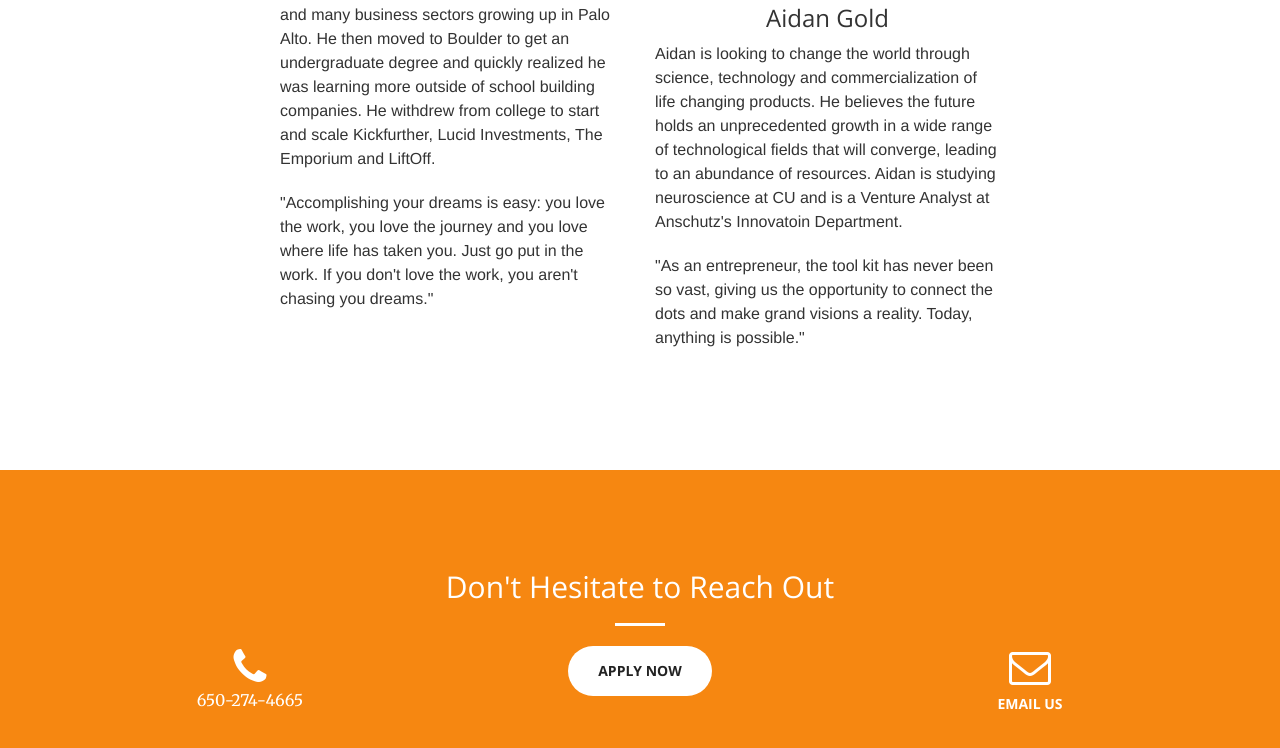
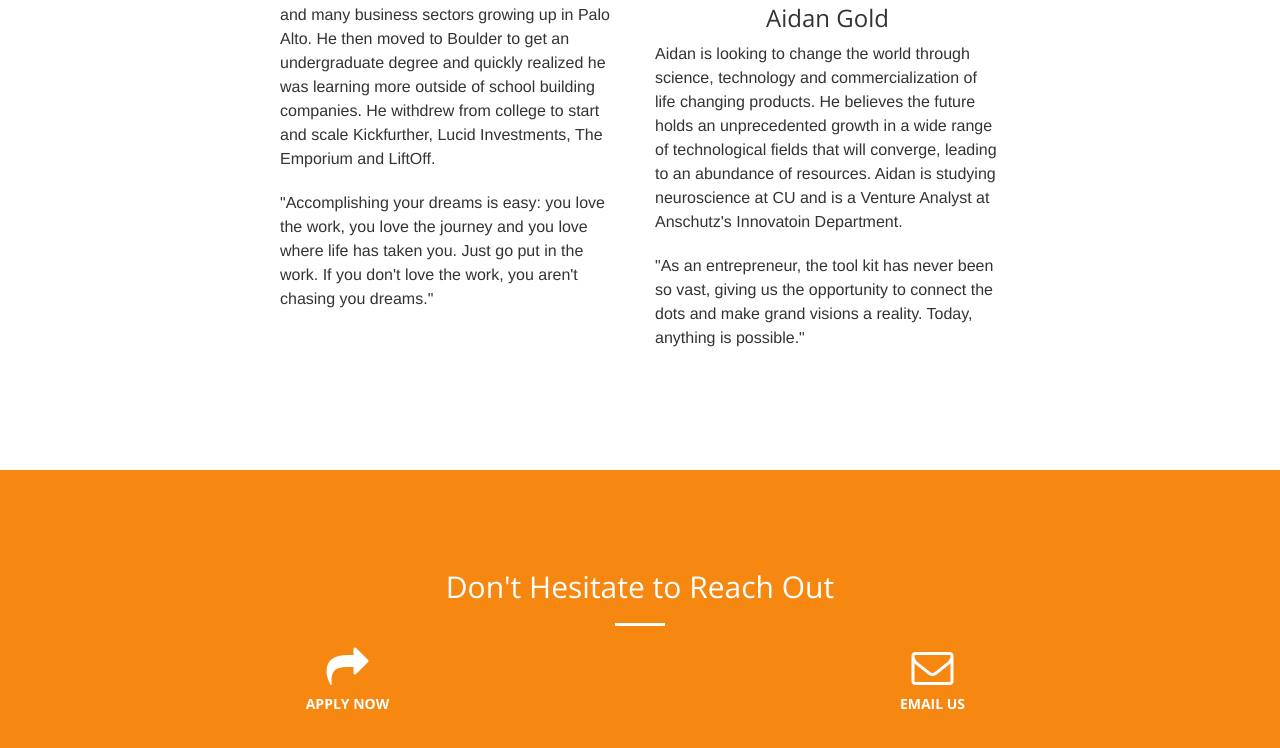
Before and after one commit to liftoffboulder/liftoffboulder.github.io, a website: page index.html in a window 1280 px wide. Shown: the part 2348-3096 px from the top of the page. Drawn offline with nearby package versions, Linux system fonts and the light colour scheme.

Commit message:
augmented footer

```diff
--- a/css/creative.css
+++ b/css/creative.css
@@ -39,7 +39,7 @@ a {
 }
 a:hover,
 a:focus {
-  color: #eb3812;
+  color: #F68711;
 }
 h1,
 h2,
@@ -90,7 +90,7 @@ aside {
 }
 .navbar-default .navbar-header .navbar-brand:hover,
 .navbar-default .navbar-header .navbar-brand:focus {
-  color: #eb3812;
+  color: #F68711;
 }
 .navbar-default .navbar-header .navbar-toggle {
   font-weight: 700;
@@ -148,7 +148,7 @@ aside {
   }
   .navbar-default.affix .navbar-header .navbar-brand:hover,
   .navbar-default.affix .navbar-header .navbar-brand:focus {
-    color: #eb3812;
+    color: #F68711;
   }
   .navbar-default.affix .nav > li > a,
   .navbar-default.affix .nav > li > a:focus {
--- a/index.html
+++ b/index.html
@@ -56,7 +56,7 @@
 
                     </li>
                     <li>
-                      <a class="navbar-brand page-scroll" style="padding-right: 45px" target="_blank" href="https://liftoff.typeform.com/to/YHmZ9l">Apply Now</a>
+                      <a class="navbar-brand page-scroll" style="padding-right: 45px" target="_blank" href="https://aidan24.typeform.com/to/LNlV3q">Apply Now</a>
                     </li>
                     <li>
                     </li>
@@ -72,7 +72,7 @@
             <div class="header-content-inner">
                 <img width="350rem" src="img/liftofflogo.png">
                 <h2 style="font-size:60px">Take your company or idea<br> to the next level.<br></h1>
-                <a style="margin:25px" href="#about" class="btn btn-primary btn-xl page-scroll">Learn More</a><a target="_blank" href="https://liftoff.typeform.com/to/YHmZ9l" class="btn btn-primary btn-xl page-scroll" style="background-color: #2DA97C;">Apply Now</a>
+                <a style="margin:25px" href="#about" class="btn btn-primary btn-xl page-scroll">Learn More</a><a target="_blank" href="https://aidan24.typeform.com/to/LNlV3q" class="btn btn-primary btn-xl page-scroll" style="background-color: #2DA97C;">Apply Now</a>
             </div>
         </div>
     </header>
@@ -90,7 +90,7 @@
                <hr class="light">
                <p class="text-faded"></p>
                <p style="font-family:Helvetica; font-size: 20px;">We founded LiftOff because Boulder is the most poised place to cater to the smartest entrepreneurs. The resources are limitless and the tech community is here to help. That's why LiftOff exists. We are here from idea to exit.</p>
-               <a target="_blank" href="https://liftoff.typeform.com/to/YHmZ9l" class="page-scroll btn btn-default btn-xl sr-button" data-sr-id="6" style="; visibility: visible;  -webkit-transform: translateY(0) scale(1); opacity: 1;transform: translateY(0) scale(1); opacity: 1;-webkit-transition: all 0.35s ease 0s, -webkit-transform 1s cubic-bezier(0.6, 0.2, 0.1, 1) 0.2s, opacity 1s cubic-bezier(0.6, 0.2, 0.1, 1) 0.2s; transition: all 0.35s ease 0s, transform 1s cubic-bezier(0.6, 0.2, 0.1, 1) 0.2s, opacity 1s cubic-bezier(0.6, 0.2, 0.1, 1) 0.2s; ">Tell us about your company!</a>
+               <a target="_blank" href="https://aidan24.typeform.com/to/LNlV3q" class="page-scroll btn btn-default btn-xl sr-button" data-sr-id="6" style="; visibility: visible;  -webkit-transform: translateY(0) scale(1); opacity: 1;transform: translateY(0) scale(1); opacity: 1;-webkit-transition: all 0.35s ease 0s, -webkit-transform 1s cubic-bezier(0.6, 0.2, 0.1, 1) 0.2s, opacity 1s cubic-bezier(0.6, 0.2, 0.1, 1) 0.2s; transition: all 0.35s ease 0s, transform 1s cubic-bezier(0.6, 0.2, 0.1, 1) 0.2s, opacity 1s cubic-bezier(0.6, 0.2, 0.1, 1) 0.2s; ">Tell us about your company!</a>
              </div>
          </div>
         </div>
@@ -169,14 +169,11 @@
                     <h2 class="section-heading">Don't Hesitate to Reach Out</h2>
                     <hr class="light">
                 </div>
-                <div class="col-lg-4 text-center">
-                    <i class="fa fa-phone fa-3x sr-contact"></i>
-                    <p>650-274-4665</p>
+                <div class="col-lg-6 text-center">
+                    <i class="fa fa-share fa-3x"></i>
+                    <p><a class="btn" style="color: white" href="https://aidan24.typeform.com/to/LNlV3q">Apply Now</a></p>
                 </div>
-                <div class="col-lg-4 text-center">
-                  <a target="_blank" href="https://liftoff.typeform.com/to/YHmZ9l" class="page-scroll btn btn-default btn-xl sr-button">Apply Now</a>
-                </div>
-                <div class="col-lg-4 text-center">
+                <div class="col-lg-6 text-center">
                     <i class="fa fa-envelope-o fa-3x sr-contact"></i>
                     <p><a class="btn" style="color: white" href="mailto:marco.vienna@gmail.com">Email US</a></p>
                 </div>
```
